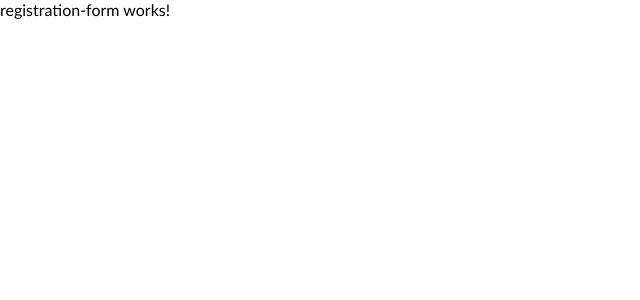
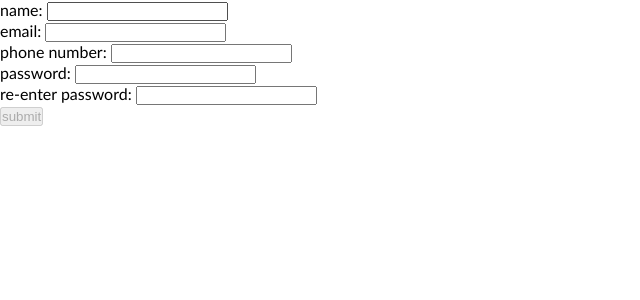
Before and after one commit to stevenstonie/talenting_software_internship_2024, an Angular app in the folder angular/4appApplication/: page /registration-form in a window 1280 px wide. Shown: the top 300 px of the page, without its empty margins (0-640 px from the left). Built offline with nearby package versions, Linux system fonts and the light colour scheme.

Commit message:
(register) added template and code logic for registration

```diff
--- a/angular/4appApplication/src/app/components/registration-form/registration-form.component.html
+++ b/angular/4appApplication/src/app/components/registration-form/registration-form.component.html
@@ -1 +1,55 @@
-<p>registration-form works!</p>
+<form [formGroup]="registrationForm" (ngSubmit)="onSubmit()">
+	<div>
+		<label for="name">name: </label>
+		<input id="name" formControlName="name">
+		<div *ngIf="name?.invalid && (name?.dirty || name?.touched)" class="error">
+			<div *ngIf="name?.errors?.['required']" style="color: red;">name is required.</div>
+			<div *ngIf="name?.errors?.['minlength']" style="color: red;">name must be at least 3 characters long.</div>
+			<div *ngIf="name?.errors?.['pattern']" style="color: red;">name must contain only letters.</div>
+		</div>
+	</div>
+
+	<div>
+		<label for="email">email: </label>
+		<input id="email" formControlName="email">
+		<div *ngIf="email?.invalid && (email?.dirty || email?.touched)" class="error">
+			<div *ngIf="email?.errors?.['required']" style="color: red;">email is required.</div>
+			<div *ngIf="email?.errors?.['email']" style="color: red;">email doesnt have the right format.</div>
+		</div>
+	</div>
+
+	<div>
+		<label for="phoneNumber">phone number: </label>
+		<input id="phone-number" formControlName="phoneNumber">
+		<div *ngIf="phoneNumber?.invalid && (phoneNumber?.dirty || phoneNumber?.touched)" class="error">
+			<div *ngIf="phoneNumber?.errors?.['required']" style="color: red;">phone number is required.</div>
+			<div *ngIf="phoneNumber?.errors?.['pattern']" style="color: red;">phone number must contain only numbers.
+			</div>
+		</div>
+	</div>
+
+	<div>
+		<label for="password">password: </label>
+		<input id="password" type="password" formControlName="password">
+		<div *ngIf="password?.invalid && (password?.dirty || password?.touched)" class="error">
+			<div *ngIf="password?.errors?.['minlength']" style="color: red;">password must be at least 8 characters
+				long.</div>
+			<div *ngIf="password?.errors?.['pattern']" style="color: red;">password must contain at least one lowercase
+				letter, one uppercase letter and one digit.</div>
+		</div>
+	</div>
+
+	<div>
+		<label for="passwordConfirmed">re-enter password: </label>
+		<input id="password-confirmed" type="password" formControlName="passwordConfirmed">
+		<div *ngIf="passwordConfirmed?.invalid && (passwordConfirmed?.dirty || passwordConfirmed?.touched)"
+			class="error">
+			<div *ngIf="passwordConfirmed?.errors?.['required']" style="color: red;">password confirmation is required.
+			</div>
+			<div *ngIf="passwordConfirmed?.errors?.['notMatching']" style="color: red;">passwords do not
+				match.</div>
+		</div>
+	</div>
+
+	<button type="submit" [disabled]="registrationForm.invalid">submit</button>
+</form>
--- a/angular/4appApplication/src/app/components/registration-form/registration-form.component.ts
+++ b/angular/4appApplication/src/app/components/registration-form/registration-form.component.ts
@@ -1,10 +1,59 @@
-import { Component } from '@angular/core';
+import { Component, OnInit } from '@angular/core';
+import { FormBuilder, FormGroup, ValidationErrors, ValidatorFn, Validators } from '@angular/forms';
 
 @Component({
   selector: 'app-registration-form',
   templateUrl: './registration-form.component.html',
   styleUrls: ['./registration-form.component.scss']
 })
-export class RegistrationFormComponent {
+export class RegistrationFormComponent implements OnInit {
+  registrationForm: FormGroup;
 
+  constructor(private formBuilder: FormBuilder) {
+    this.registrationForm = this.formBuilder.group({
+      name: ['', [Validators.required, Validators.minLength(3), Validators.pattern(/^[a-zA-Z\s]+$/)]],
+      email: ['', [Validators.required, Validators.email]],
+      phoneNumber: ['', [Validators.required, Validators.pattern(/^[0-9]+$/)]],
+      password: ['', [Validators.required, Validators.minLength(8), Validators.pattern(/^(?=.*[0-9])(?=.*[a-z])(?=.*[A-Z]).*$/)]],
+      passwordConfirmed: ['', [Validators.required]]
+    }, {
+      validators: this.passwordMatchingChecker as ValidatorFn
+    });
+  }
+
+  ngOnInit(): void {
+
+  }
+
+  passwordMatchingChecker(formGroup: FormGroup): ValidationErrors | null {
+    const password = formGroup.get('password')?.value;
+    const passwordConfirmed = formGroup.get('passwordConfirmed')?.value;
+    return password === passwordConfirmed ? null : { notMatching: true };
+  }
+
+  onSubmit() {
+    if (this.registrationForm.valid) {
+      alert(JSON.stringify(this.registrationForm.value));
+    }
+  }
+
+  get name() {
+    return this.registrationForm.get('name');
+  }
+
+  get email() {
+    return this.registrationForm.get('email');
+  }
+
+  get phoneNumber() {
+    return this.registrationForm.get('phoneNumber');
+  }
+
+  get password() {
+    return this.registrationForm.get('password');
+  }
+
+  get passwordConfirmed() {
+    return this.registrationForm.get('passwordConfirmed');
+  }
 }
--- a/angular/4appApplication/src/styles.scss
+++ b/angular/4appApplication/src/styles.scss
@@ -14,3 +14,9 @@
 body {
 	font-family: 'Trebuchet MS', 'Lucida Sans Unicode', 'Lucida Grande', 'Lucida Sans', Arial, sans-serif;
 }
+
+.same-line {
+	display: flex;
+	align-items: center;
+	gap: 0.5rem;
+}
```
